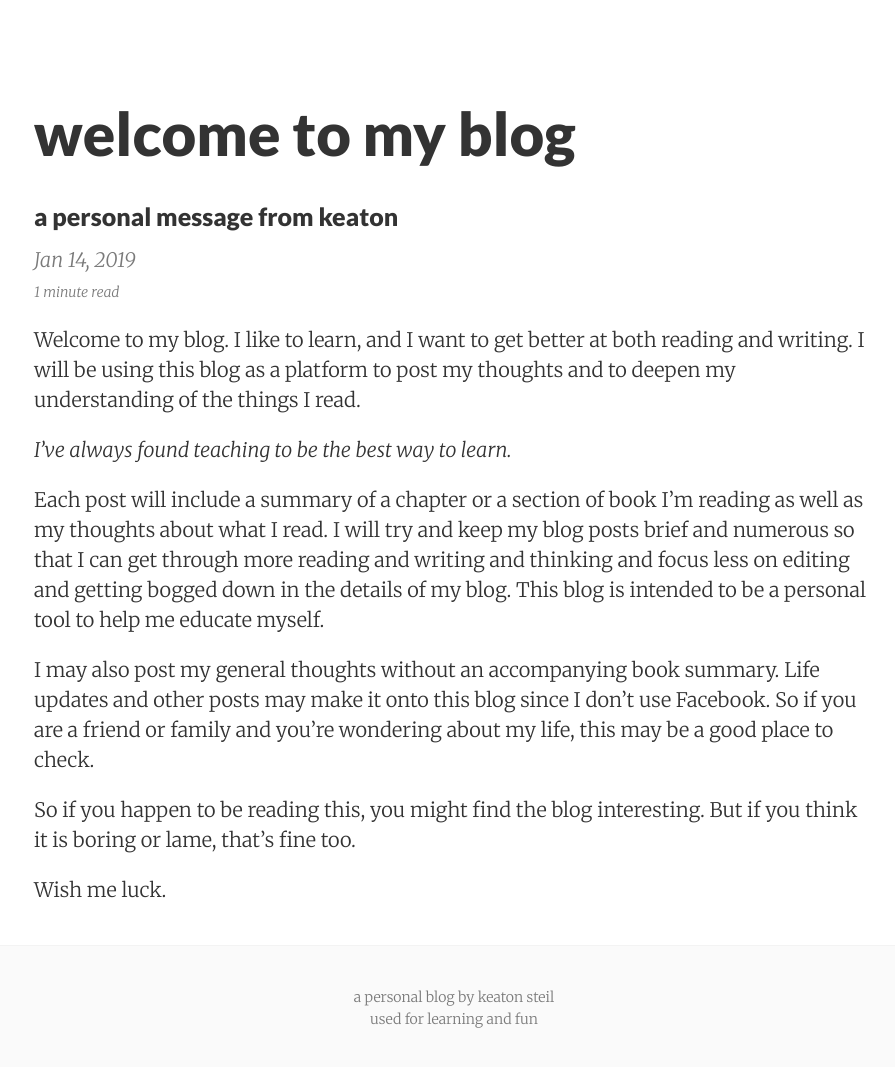
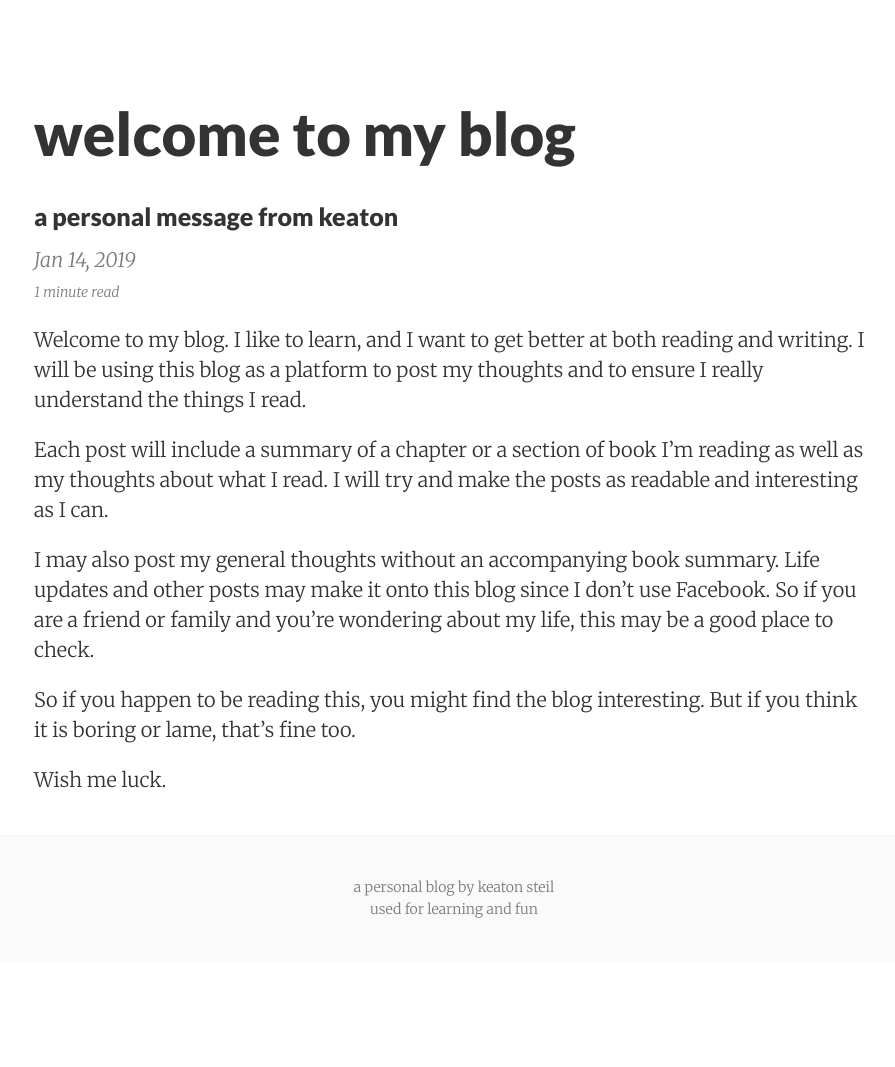
Before and after one commit to KeatonSteil/KeatonSteil.github.io, a Jekyll site: the page built from _posts/2019-01-09-welcome-to-my-blog.md, in a window 1280 px wide, cut to the strip 139-1210 px from the top of the page. Shown: the top 1067 px of the strip, without its empty margins (186-1081 px from the left). Built offline with Jekyll 4.4.1, drawn with Linux system fonts in a browser that asks for light colours; after the commit the page ends 1100 px from its top, so only the background shows below that.

Commit message:
welcome update

```diff
--- a/_posts/2019-01-09-welcome-to-my-blog.md
+++ b/_posts/2019-01-09-welcome-to-my-blog.md
@@ -7,11 +7,9 @@
 permalink: /welcome/
 ---
 
-Welcome to my blog. I like to learn, and I want to get better at both reading and writing. I will be using this blog as a platform to post my thoughts and to deepen my understanding of the things I read.
+Welcome to my blog. I like to learn, and I want to get better at both reading and writing. I will be using this blog as a platform to post my thoughts and to ensure I really understand the things I read.
 
-_I've always found teaching to be the best way to learn._
-
-Each post will include a summary of a chapter or a section of book I'm reading as well as my thoughts about what I read. I will try and keep my blog posts brief and numerous so that I can get through more reading and writing and thinking and focus less on editing and getting bogged down in the details of my blog. This blog is intended to be a personal tool to help me educate myself.
+Each post will include a summary of a chapter or a section of book I'm reading as well as my thoughts about what I read. I will try and make the posts as readable and interesting as I can.
 
 I may also post my general thoughts without an accompanying book summary. Life updates and other posts may make it onto this blog since I don't use Facebook. So if you are a friend or family and you're wondering about my life, this may be a good place to check.
 
```
